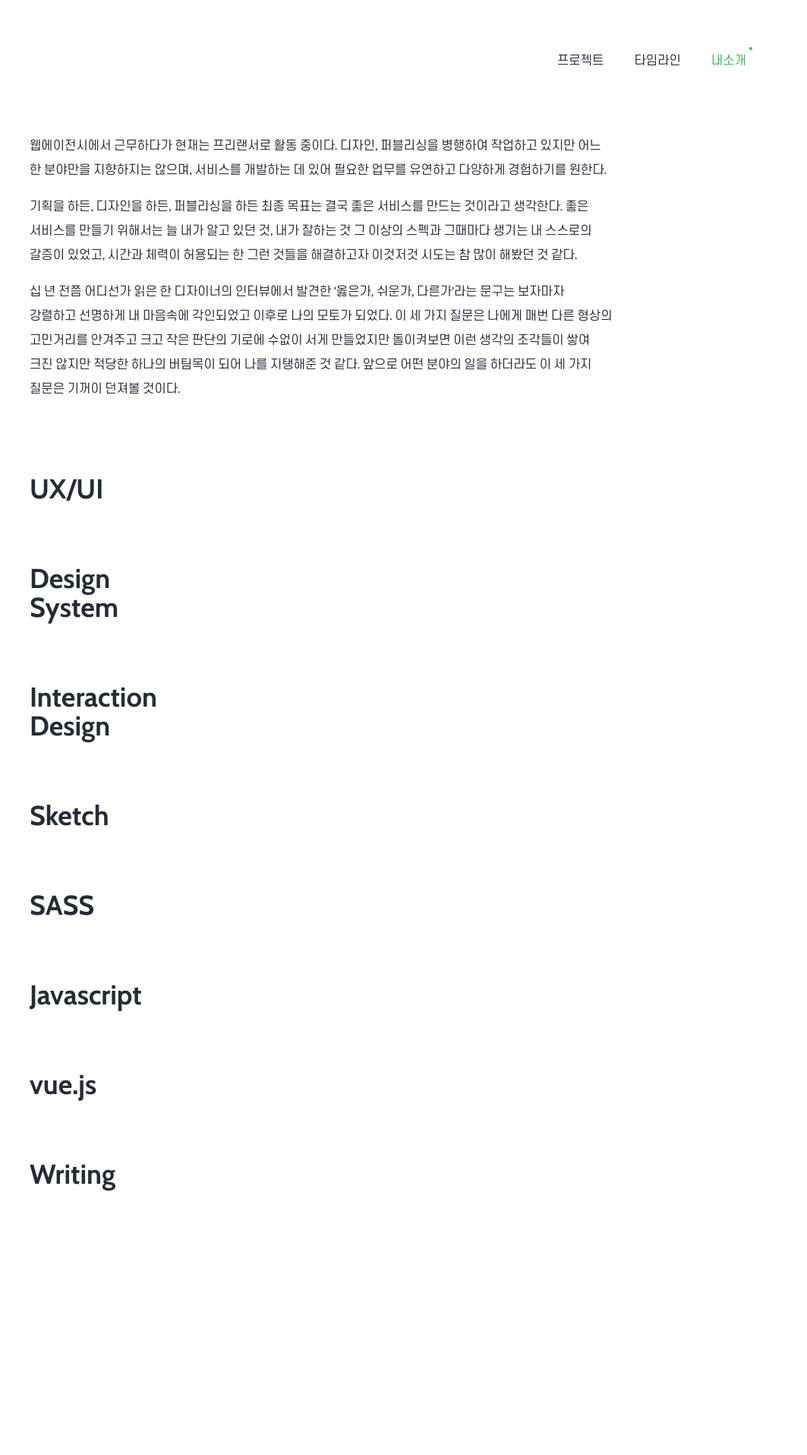
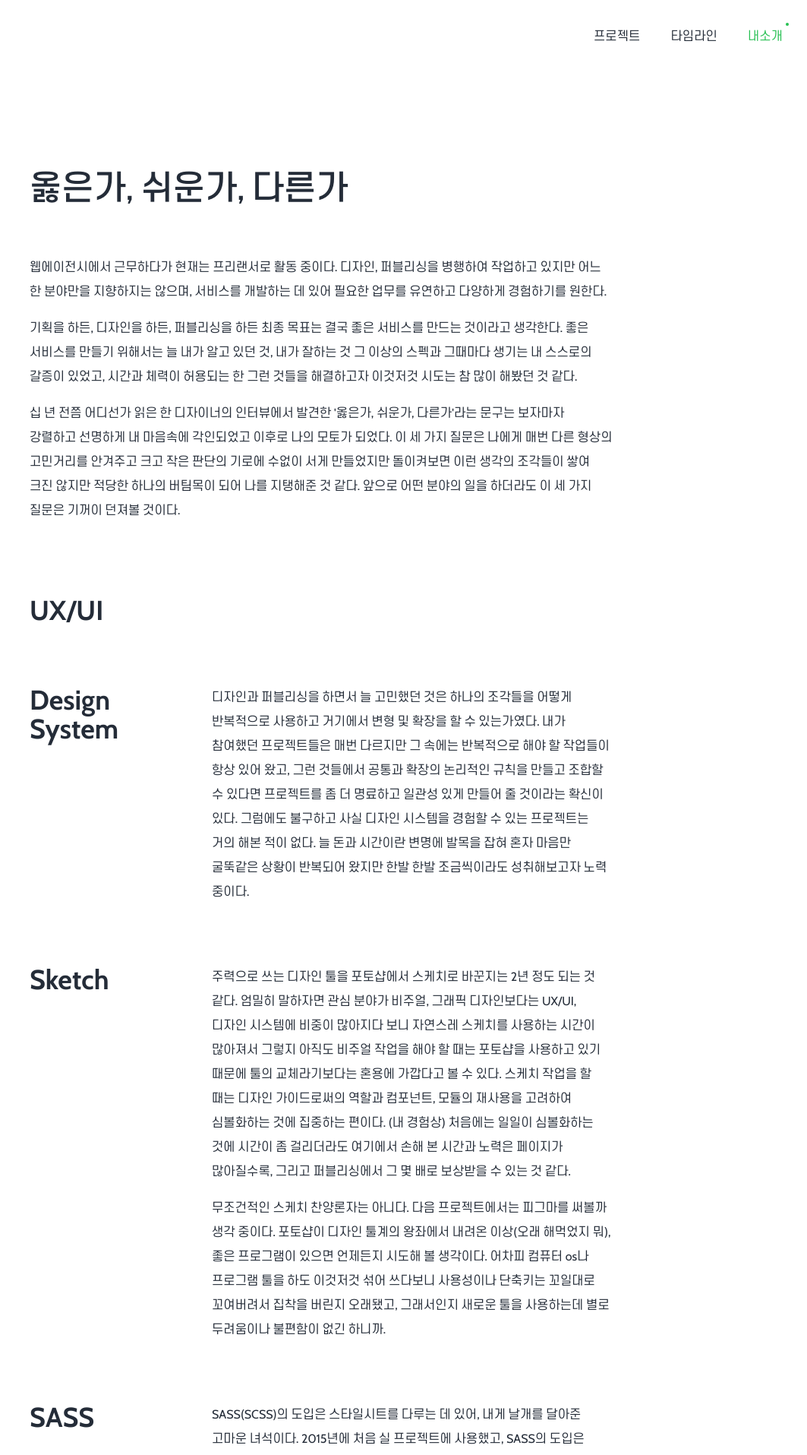
Before and after one commit to hanjiyeong/portfolio, a Vue app: page / in a window 1280 px wide. Shown: the top 1915 px of the page at 76% size, without its empty margins (217-1280 px from the left). Before the commit the page ends 1580 px from the top, so only its background shows below. Built offline with nearby package versions, Linux system fonts and the light colour scheme.

Commit message:
내 소개

```diff
--- a/src/assets/scss/layout/_base.scss
+++ b/src/assets/scss/layout/_base.scss
@@ -3,9 +3,9 @@
 }
 
 .wrapper {
-	height: 100vh;
+	min-height: 100vh;
 	&.padding {
-		padding: $body-padding*2 $body-padding $body-padding;
+		padding: $body-padding*2 $body-padding 10rem;
 	}
 }
 
--- a/src/assets/scss/layout/_nav.scss
+++ b/src/assets/scss/layout/_nav.scss
@@ -1,7 +1,7 @@
 #nav {
 	position: absolute;
-	top: calc(#{$body-padding} - 2rem);
-	right: calc(#{$body-padding} - 1.25rem);
+	top: rem(16);
+	right: rem(12);
 	ul {
 		@include init-ul();
 		display: flex;
--- a/src/assets/scss/views/about.scss
+++ b/src/assets/scss/views/about.scss
@@ -2,6 +2,10 @@
 .about-overview {
 	margin-bottom: 5rem;
 	word-break: keep-all;
+	.featured {
+		font-size: rem(44);
+		font-weight: 500;
+	}
 }
 .about-section {
 	display: flex;
@@ -17,5 +21,8 @@
 	.description {
 		flex: 1;
 		padding-left: rem(20);
+		p {
+			word-break: keep-all;
+		}
 	}
 }
--- a/src/views/Home.vue
+++ b/src/views/Home.vue
@@ -3,6 +3,7 @@
     <h1 class="screen-out">About</h1>
     <div class="inner">
       <div class="about-overview">
+        <p class="featured">옳은가, 쉬운가, 다른가</p>
         <p>웹에이전시에서 근무하다가 현재는 프리랜서로 활동 중이다. 디자인, 퍼블리싱을 병행하여 작업하고 있지만 어느 한 분야만을 지향하지는 않으며, 서비스를 개발하는 데 있어 필요한 업무를 유연하고 다양하게 경험하기를 원한다.</p>
         <p>기획을 하든, 디자인을 하든, 퍼블리싱을 하든 최종 목표는 결국 좋은 서비스를 만드는 것이라고 생각한다. 좋은 서비스를 만들기 위해서는 늘 내가 알고 있던 것, 내가 잘하는 것 그 이상의 스펙과 그때마다 생기는 내 스스로의 갈증이 있었고, 시간과 체력이 허용되는 한 그런 것들을 해결하고자 이것저것 시도는 참 많이 해봤던 것 같다.</p>
         <p>십 년 전쯤 어디선가 읽은 한 디자이너의 인터뷰에서 발견한 '옳은가, 쉬운가, 다른가'라는 문구는 보자마자 강렬하고 선명하게 내 마음속에 각인되었고 이후로 나의 모토가 되었다. 이 세 가지 질문은 나에게 매번 다른 형상의 고민거리를 안겨주고 크고 작은 판단의 기로에 수없이 서게 만들었지만 돌이켜보면 이런 생각의 조각들이 쌓여 크진 않지만 적당한 하나의 버팀목이 되어 나를 지탱해준 것 같다. 앞으로 어떤 분야의 일을 하더라도 이 세 가지 질문은 기꺼이 던져볼 것이다.</p>
@@ -16,43 +17,40 @@
       <section class="about-section">
         <h2 class="section-title">Design System</h2>
         <div class="description">
-          <p></p>
-        </div>
-      </section>
-      <section class="about-section">
-        <h2 class="section-title">Interaction Design</h2>
-        <div class="description">
-          <p></p>
+          <p>디자인과 퍼블리싱을 하면서 늘 고민했던 것은 하나의 조각들을 어떻게 반복적으로 사용하고 거기에서 변형 및 확장을 할 수 있는가였다. 내가 참여했던 프로젝트들은 매번 다르지만 그 속에는 반복적으로 해야 할 작업들이 항상 있어 왔고, 그런 것들에서 공통과 확장의 논리적인 규칙을 만들고 조합할 수 있다면 프로젝트를 좀 더 명료하고 일관성 있게 만들어 줄 것이라는 확신이 있다. 그럼에도 불구하고 사실 디자인 시스템을 경험할 수 있는 프로젝트는 거의 해본 적이 없다. 늘 돈과 시간이란 변명에 발목을 잡혀 혼자 마음만 굴뚝같은 상황이 반복되어 왔지만 한발 한발 조금씩이라도 성취해보고자 노력 중이다.</p>
         </div>
       </section>
       <section class="about-section">
         <h2 class="section-title">Sketch</h2>
         <div class="description">
-          <p></p>
+          <p>주력으로 쓰는 디자인 툴을 포토샵에서 스케치로 바꾼지는 2년 정도 되는 것 같다. 엄밀히 말하자면 관심 분야가 비주얼, 그래픽 디자인보다는 UX/UI, 디자인 시스템에 비중이 많아지다 보니 자연스레 스케치를 사용하는 시간이 많아져서 그렇지 아직도 비주얼 작업을 해야 할 때는 포토샵을 사용하고 있기 때문에 툴의 교체라기보다는 혼용에 가깝다고 볼 수 있다. 스케치 작업을 할 때는 디자인 가이드로써의 역할과 컴포넌트, 모듈의 재사용을 고려하여 심볼화하는 것에 집중하는 편이다. (내 경험상) 처음에는 일일이 심볼화하는 것에 시간이 좀 걸리더라도 여기에서 손해 본 시간과 노력은 페이지가 많아질수록, 그리고 퍼블리싱에서 그 몇 배로 보상받을 수 있는 것 같다.
+          </p>
+          <p>무조건적인 스케치 찬양론자는 아니다. 다음 프로젝트에서는 피그마를 써볼까 생각 중이다. 포토샵이 디자인 툴계의 왕좌에서 내려온 이상(오래 해먹었지 뭐), 좋은 프로그램이 있으면 언제든지 시도해 볼 생각이다. 어차피 컴퓨터 os나 프로그램 툴을 하도 이것저것 섞어 쓰다보니 사용성이나 단축키는 꼬일대로 꼬여버려서 집착을 버린지 오래됐고, 그래서인지 새로운 툴을 사용하는데 별로 두려움이나 불편함이 없긴 하니까.</p>
         </div>
       </section>
       <section class="about-section">
         <h2 class="section-title">SASS</h2>
         <div class="description">
-          <p></p>
+          <p>SASS(SCSS)의 도입은 스타일시트를 다루는 데 있어, 내게 날개를 달아준 고마운 녀석이다. 2015년에 처음 실 프로젝트에 사용했고, SASS의 도입은 스타일시트 작성의 효율적인 맛만 보게 해준 것이 아니라 점진적으로 사람이 반복적으로 해야 할 일을 컴퓨터가 자동으로 수행하게 하는 (이것이 본질적인 컴퓨터의 역할이라고 생각한다.) Task Runner까지 만나게 해주었다. (여기까지 혼자 검색하고 적용해보고 했던 꽤나 힘들었던 과정은 생략한다.) Task Runner는 webpack, grunt, gulp를 사용해봤고, 리액트나 뷰같이 자동으로 webpack이 설치되는 프로젝트가 아니면 간단하게 glup를 사용하고 있다.</p>
         </div>
       </section>
       <section class="about-section">
         <h2 class="section-title">Javascript</h2>
         <div class="description">
-          <p></p>
+          <p>퍼블리셔로서의 제일 큰 숙제이며, 이 단어를 볼 때마다 강렬한 욕구가 샘솟는다. 하지만 너무 오랫동안 해결 못하고 방치해둔 탓인지 요즘은 욕구가 막 샘솟는 것 딱 거기까지 뿐이다. (다른 거 할 게 너무 많다는 비겁한 변명과 함께...) 디자이너가 마크업을 하고 스타일시트를 작성하기까지는 크게 발상의 전환이나 개념의 정리 같은 것은 따로 필요하지 않았지만 자바스크립트는 달랐다. 나도 다른 코딩하는 디자이너들처럼 자바스크립트를 하기 전 제이쿼리부터 시작했는데, 그래도 그때는 뭔가 돔을 조작하고 이벤트를 발생시키는 시각적인 효과들로 인해 재밌다고 느끼고, 간단한 UI 로직을 짜는데 별다른 어려움이 없었다. 하지만, 자바스크립트는 마치 수학의 정석(언제적 수학의 정석이냐) 제1장 집합을 지나 2장 명제에서 탁 막힌 것과 같은 눈에 보이지 않는 데이터라는 개념의 난관에 부딪혔다. 사실 지금도 난 여기에서 정처 없이 헤매고 있는 것 같다. 그러나 나는 알고 있다. 이 구간만 지나면 방정식, 함수처럼 그나마 샤프를 분주하게 움직이며 신나게 풀 수 있는 구간이 자바스크립트에도 있다는 것을.</p>
         </div>
       </section>
       <section class="about-section">
         <h2 class="section-title">vue.js</h2>
         <div class="description">
-          <p></p>
+          <p>리액트, 앵귤러, 뷰 같은 자바스크립트 프레임워크의 등장 이후로 계속 관심을 가지고 지켜보고는 있다. 작년 말부터 그림에 빠져서 웹 공부는 등한시하고 있었는데, 이때는 코드 한 줄 문법 하나 더 아는 게 뭐가 중요하나라는 생각까지 했었던 기간이기도 하다. 코드는 아름다워야 한다며 그 한 줄 한 줄에 공을 들였던 나였기 때문에 충격과 반전이 있는 그런 슬럼프였다. 하지만 슬럼프를 극복하기 위해서는 무엇이 중요하냐보다 내가 어떤 걸 재미있어 하느냐로 부터 시작해야 할 것 같았고, 다시 코드로 돌아왔다. 원하는 화면을 마크업으로 구조화하고 스타일시트로 그려내고, 터미널에서 몇 개 모르는 명령어로 run, build, commit, push 따위 찍어대는 것이 왜 재밌는지 내 친구들에겐 이것이 더 충격과 반전이겠지만.</p>
+          <p>이런 슬럼프 극복의 첫 카드로 vue.js를 공부하기로 했다. 그리고 당신이 보고 있는 이 사이트가 그 첫 결과물이다. 사실 라우터를 이용해 페이지만 연결된 아주 저급한 수준이라서 vue.js를 내 소개에 넣어야 하나 고민도 했지만, 그래도 공부를 좀 더 해나가면서 이 사이트를 가지고 계속 뭔가를 바꾸고 있지 않을까. 그런 의미에서 한 꼭지 내어주기로 결정했다.</p>
         </div>
       </section>
       <section class="about-section">
         <h2 class="section-title">Writing</h2>
         <div class="description">
-          <p></p>
+          <p>요즘 들어 내가 제일 목마름을 느끼고 있는 부분이 바로 글쓰기다. 구체적인 SB없이 시안을 잡을 때 메인 문구에 대해서 고민한다거나, 디자인이 다 나온 화면을 퍼블리싱할 때 보면 지루하거나 별 의미 없는 장황한 문구며 이랬다저랬다 하는 통일성 없는 버튼명 같은 것을 볼 때 내가 슬쩍 바꾼다거나(퍼블리셔가 마음대로 바꾸면 안 되지만 정말 참을 수 없을 때 슬쩍... 그러나 바꿔도 알지 못하더라는 것이 함정) 하는 그런 수많은 경험들로 인해 예전부터 글, 텍스트라는 것에 대한 기획과 일관성이 필요하다고 인지는 했었다. 이제는 더 나아가 디자인을 할 때 시각적인 측면만큼 중요한 부분이 바로 컨텍스트이며, 폰트 하나 컬러 하나 잘 쓰는 것만큼 보장받을 수 있는 것들이 바로 명료하고 유니크한 문구들이란 것을 뭐 이제는 모르는 디자이너가 있을까 싶다.</p>
         </div>
       </section>
     </div>
```
